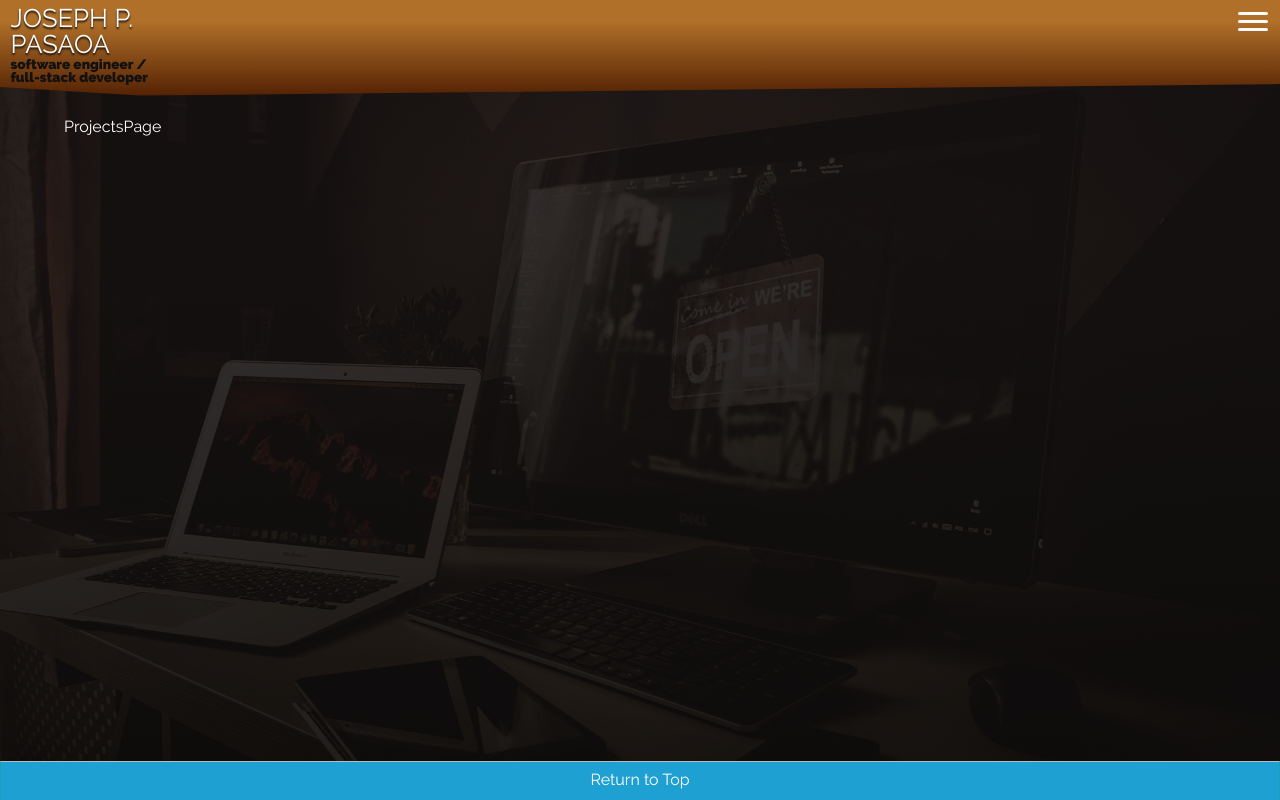
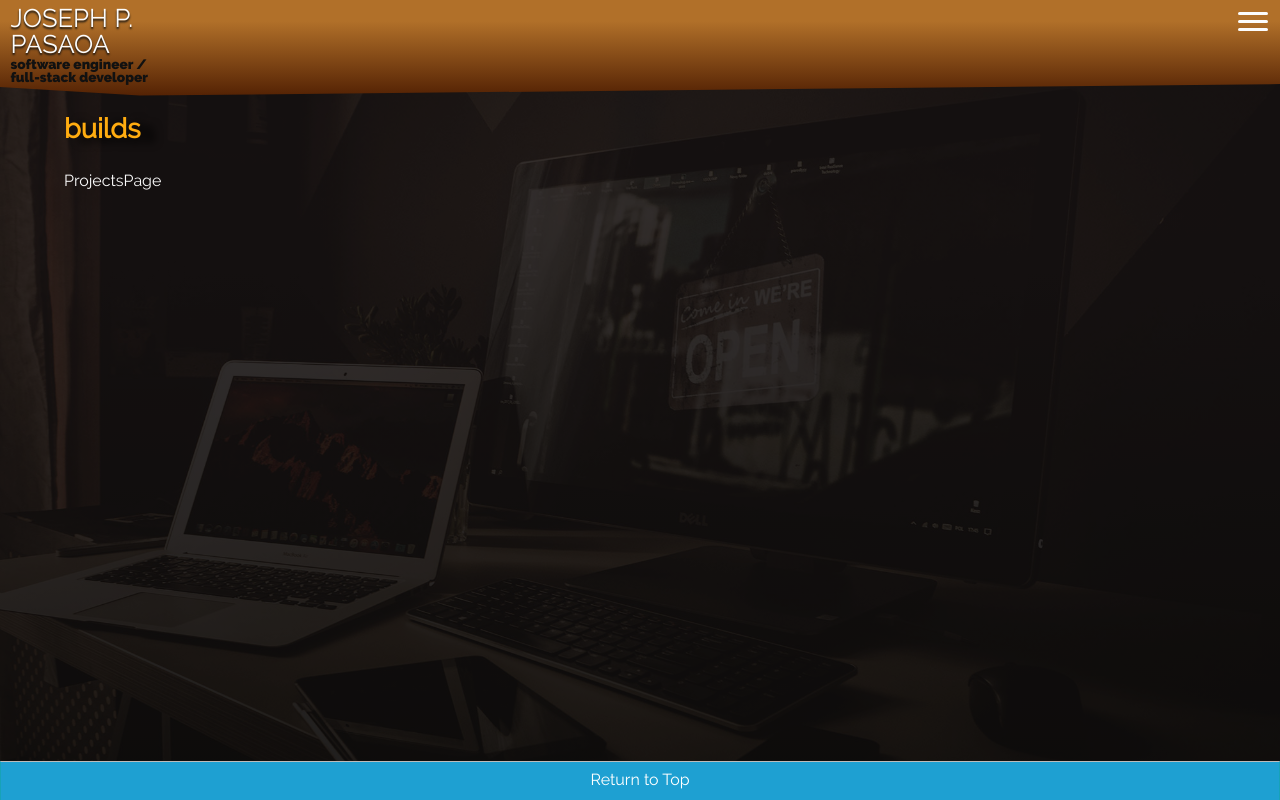
Before and after one commit to joseph-p-pasaoa/my-portfolio-site-v1-redraw--react-ts, a React (Create React App) app: page /builds in a window 1280 px wide. Built offline with nearby package versions, Linux system fonts and the light colour scheme.

Commit message:
fix positioning of header on homepage, add page title to builds page

```diff
--- a/src/pages/BuildsPage.tsx
+++ b/src/pages/BuildsPage.tsx
@@ -4,6 +4,7 @@ import React from 'react'
 const ProjectsPage = () => {
    return (
       <main>
+         <h4 className='page__title no-flow'>Builds</h4>
          ProjectsPage
       </main>
    );
--- a/src/styles/_homepage.scss
+++ b/src/styles/_homepage.scss
@@ -25,7 +25,7 @@
 
     h3 {
         position: relative;
-        top: -.35rem;
+        top: -.3rem;
 
         margin: 0 0 1.1rem .7rem;
 
```
